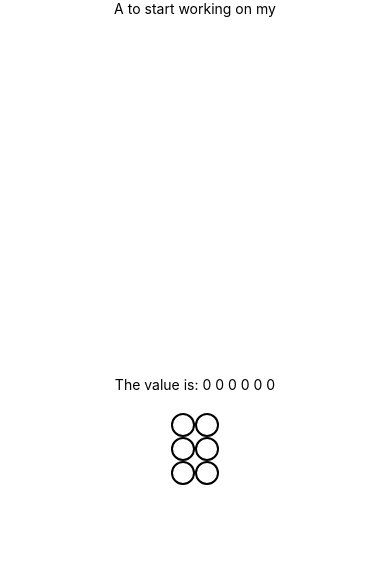
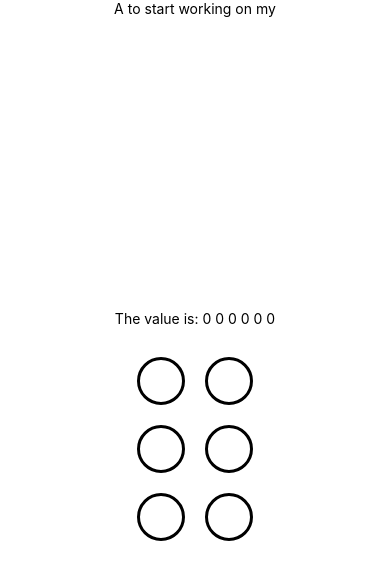
Before and after one commit to EvgeniyShelest/BrailleDecoder, a React Native app: screen / in a window 390 px wide. Shown: the top 580 px of the page. Built offline with nearby package versions, Linux system fonts and the light colour scheme.

Commit message:
Restyle RadioButton

```diff
--- a/components/UI/RadioButton.jsx
+++ b/components/UI/RadioButton.jsx
@@ -3,10 +3,11 @@ import { View } from 'react-native';
 export default function RadioButton(props) {
   return (
       <View style={[{
-        height: 24,
-        width: 24,
-        borderRadius: 12,
-        borderWidth: 2,
+        height: 48,
+        width: 48,
+        margin: 10,
+        borderRadius: 24,
+        borderWidth: 3,
         borderColor: '#000',
         alignItems: 'center',
         justifyContent: 'center',
@@ -14,9 +15,9 @@ export default function RadioButton(props) {
         {
           props.selected ?
             <View style={{
-              height: 12,
-              width: 12,
-              borderRadius: 6,
+              height: 24,
+              width: 24,
+              borderRadius: 12,
               backgroundColor: '#000',
             }}/>
             : null
```
